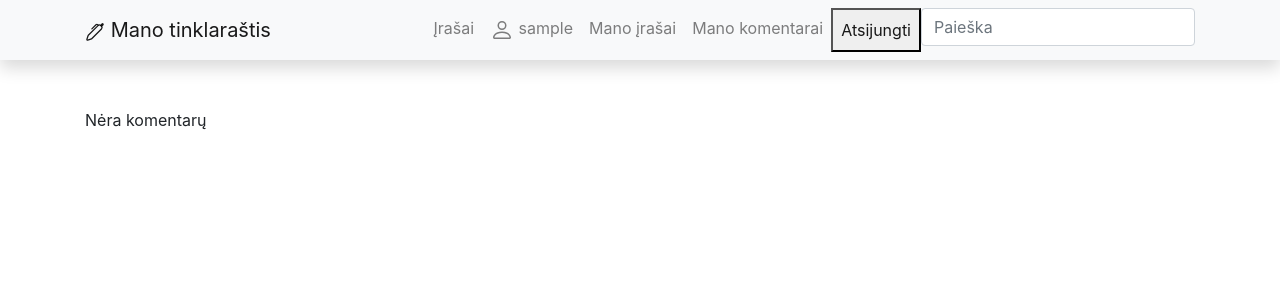
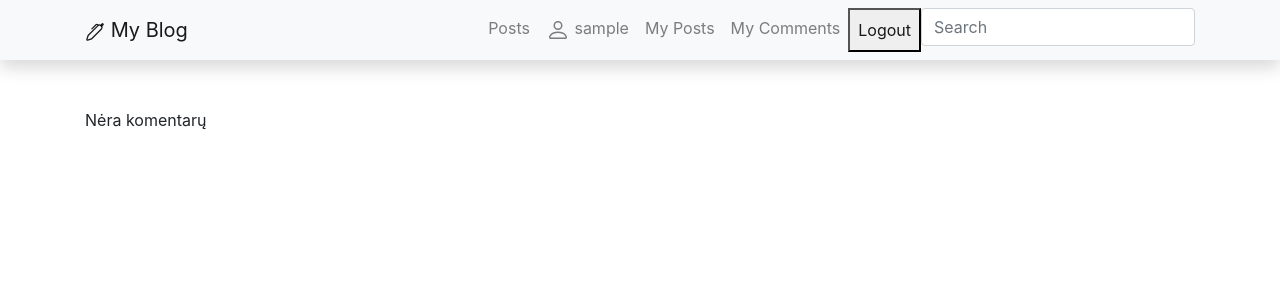
Before and after one commit to DonatasNoreika/myblog_202401, a Django app: page /mycomments/ in a window 1280 px wide. Shown: the top 300 px of the page. Run offline with Django 5.2, Linux system fonts and the light colour scheme; the visitor is signed in with stand-in values (Sample User, id 1); data that the repository does not hold is empty; some libraries are stand-ins or nearby versions.

Commit message:
Padaryti base.html vertimai

```diff
--- a/mysite/myblog/templates/base.html
+++ b/mysite/myblog/templates/base.html
@@ -12,7 +12,7 @@
             referrerpolicy="origin"></script>
 </head>
 <body>
-
+{% load i18n %}
 <!-- Navigation -->
 <nav class="navbar navbar-expand-lg navbar-light bg-light static-top mb-5 shadow">
     <div class="container">
@@ -25,7 +25,7 @@
                       d="M9.854 2.56a.5.5 0 0 0-.708 0L5.854 5.855a.5.5 0 0 1-.708-.708L8.44 1.854a1.5 1.5 0 0 1 2.122 0l.293.292a.5.5 0 0 1-.707.708l-.293-.293z"/>
                 <path d="M13.293 1.207a1 1 0 0 1 1.414 0l.03.03a1 1 0 0 1 .03 1.383L13.5 4 12 2.5l1.293-1.293z"/>
             </svg>
-            Mano tinklaraštis</a>
+            {% trans "My Blog" %}</a>
         <button class="navbar-toggler" type="button" data-toggle="collapse" data-target="#navbarResponsive"
                 aria-controls="navbarResponsive" aria-expanded="false" aria-label="Toggle navigation">
             <span class="navbar-toggler-icon"></span>
@@ -33,7 +33,7 @@
         <div class="collapse navbar-collapse" id="navbarResponsive">
             <ul class="navbar-nav ml-auto">
                 <li class="nav-item">
-                    <a class="nav-link" href="{% url 'posts' %}">Įrašai</a>
+                    <a class="nav-link" href="{% url 'posts' %}">{% trans "Posts" %}</a>
                 </li>
                 {% if user.is_authenticated %}
                 <li class="nav-item"><a class="nav-link" href="{% url 'profile' %}">
@@ -44,22 +44,22 @@
                               clip-rule="evenodd"/>
                     </svg>
                     {{ user.get_username }}</a></li>
-                <li class="nav-item"><a class="nav-link" href="{% url 'myposts' %}">Mano įrašai</a></li>
-                <li class="nav-item"><a class="nav-link" href="{% url 'mycomments' %}">Mano komentarai</a></li>
+                <li class="nav-item"><a class="nav-link" href="{% url 'myposts' %}">{% trans "My Posts" %}</a></li>
+                <li class="nav-item"><a class="nav-link" href="{% url 'mycomments' %}">{% trans "My Comments" %}</a></li>
                 <li class="nav-item">
                     <form method="post" action="{% url 'logout' %}">
                         {% csrf_token %}
-                        <button class="nav-link active" type="submit">Atsijungti</button>
+                        <button class="nav-link active" type="submit">{% trans "Logout" %}</button>
                     </form>
                 </li>
                 {% else %}
-                <li class="nav-item"><a class="nav-link" href="{% url 'login'%}">Prisijungti</a>
+                <li class="nav-item"><a class="nav-link" href="{% url 'login'%}">{% trans "Login" %}</a>
                 </li>
-                <li class="nav-item"><a class="nav-link" href="{% url 'register'%}">Registruotis</a></li>
+                <li class="nav-item"><a class="nav-link" href="{% url 'register'%}">{% trans "Register" %}</a></li>
                 {% endif %}
                 <li>
                     <form action="{% url 'search' %}" method="get" class="form-inline my-2 my-md-0">
-                        <input name="query" class="form-control" type="text" placeholder="Paieška">
+                        <input name="query" class="form-control" type="text" placeholder="{% blocktrans %}Search{% endblocktrans %}">
                     </form>
                 </li>
             </ul>
--- a/mysite/mysite/settings.py
+++ b/mysite/mysite/settings.py
@@ -112,8 +112,8 @@ AUTH_PASSWORD_VALIDATORS = [
 # Internationalization
 # https://docs.djangoproject.com/en/5.0/topics/i18n/
 
-# LANGUAGE_CODE = 'en-us'
-LANGUAGE_CODE = 'lt'
+LANGUAGE_CODE = 'en-us'
+# LANGUAGE_CODE = 'lt'
 
 TIME_ZONE = 'UTC'
 
```
